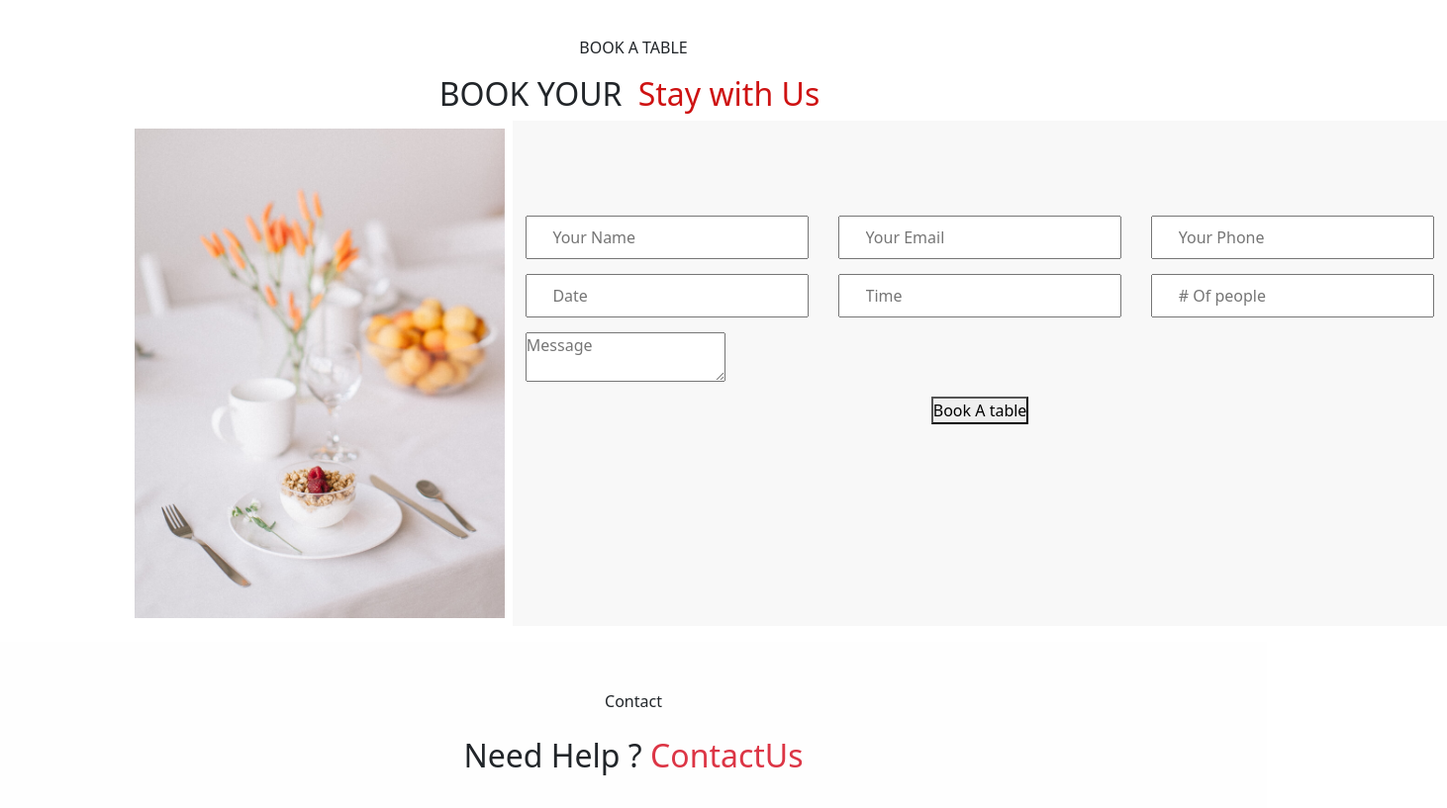
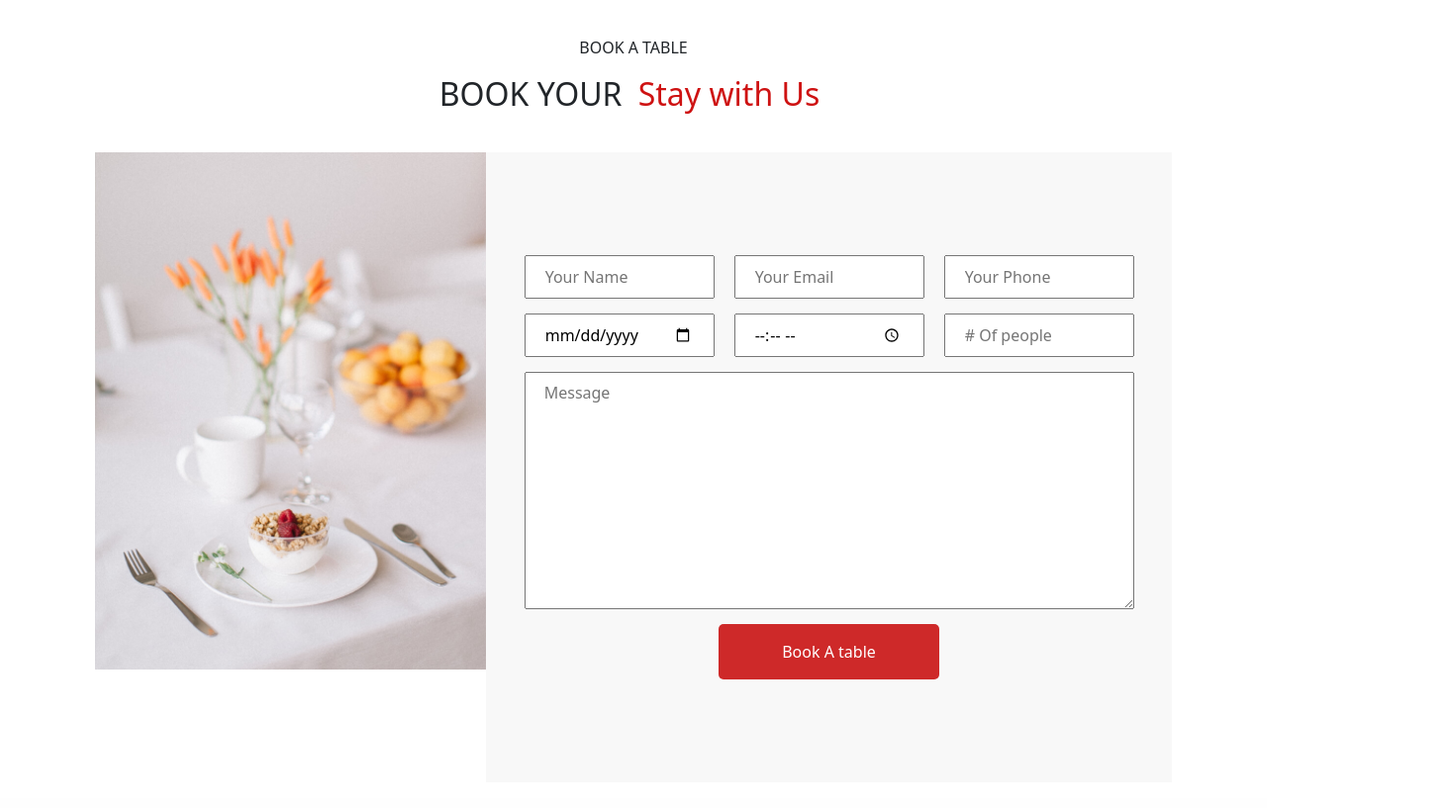
Before and after one commit to BasmaJamaldine/second_projet_js_jamaldine_basma, a website: page index.html in a window 1280 px wide. Shown: the part 3960-4777 px from the top of the page at 99% size, 1462 px wide, since content can reach past the window. Drawn offline with nearby package versions, Linux system fonts and the light colour scheme.

Commit message:
ajouter section book table

```diff
--- a/index.html
+++ b/index.html
@@ -401,7 +401,7 @@
             <h2>BOOK YOUR <span>Stay with Us</span></h2>
         </div>
         <div class="table-row">
-            <div class="table-left"> <img src="./public/images/reservation.jpg" alt="" width="390px"></div>
+            <div class="table-left"> <img src="./public/images/reservation.jpg" alt="" width="395px"></div>
             <div class="table-right">
                 <form action="" class="form-group">
                     <div class="form-row ">
@@ -410,15 +410,15 @@
                         <input type="number" placeholder="Your Phone">
                     </div>
                     <div class="form-row ">
-                        <input type="txt" placeholder="Date">
-                        <input type="txt" placeholder="Time">
+                        <input type="date" placeholder="Date">
+                        <input type="time" placeholder="Time">
                         <input type="" placeholder="# Of people">
                     </div>
                     <div class="form-row ">
                         <textarea name="" id="" placeholder="Message"></textarea>
 
                     </div>
-                    <div>
+                    <div class="bookBtn">
                         <button>Book A table</button>
                     </div>
 
--- a/src/sass/modules/_stats.sass
+++ b/src/sass/modules/_stats.sass
@@ -4,7 +4,7 @@
     justify-content: space-around
     align-items: center
     text-align: center
-    background-image: url(../images/stats.jpg)
+    background-image: url(../images/stats.jpg) !important
     position: relative
     background-size: 100% 100%
     width: 100%
@@ -15,7 +15,7 @@
         top: 0
         width: 100%
         height: 100%
-        background: rgba(0, 0, 0, 0.278)
+        background: rgba(0, 0, 0, 0.616)
 .content-stat
     display: flex
     flex-direction: row !important
--- a/src/sass/modules/_table.sass
+++ b/src/sass/modules/_table.sass
@@ -13,9 +13,15 @@
 .table-row
     display: flex
     flex-direction: row
-    width: 80vw
+    padding: 0px
+    margin-top: 4vh
+    .table-left
+        img
+            padding: 0px
     .table-right
         background-color: #f8f8f8
+        padding: 1vh 2vw
+        // width:30%
         .form-group
             background-color: #f8f8f8
             padding: 12vh 1vw
@@ -25,6 +31,20 @@
             .form-row
                 display: flex
                 flex-direction: row
-                gap: 30px
+                gap: 20px
+                textarea
+                    width: 100%
+                    height:30vh
+                    padding: 1vh 1.5vw
                 input
-                    padding: 1vh 2vw
+                    padding: 1vh 1.5vw
+                    width: 15vw
+        .bookBtn
+            button
+                border: none
+                color: #fff
+                padding: 2vh 5vw
+                background-color: #ce2929
+                border-radius: 5px
+                &:hover
+                    background-color: #ce2929cc
```
Also changed, not shown: public/css/app.css, 1 other file.
